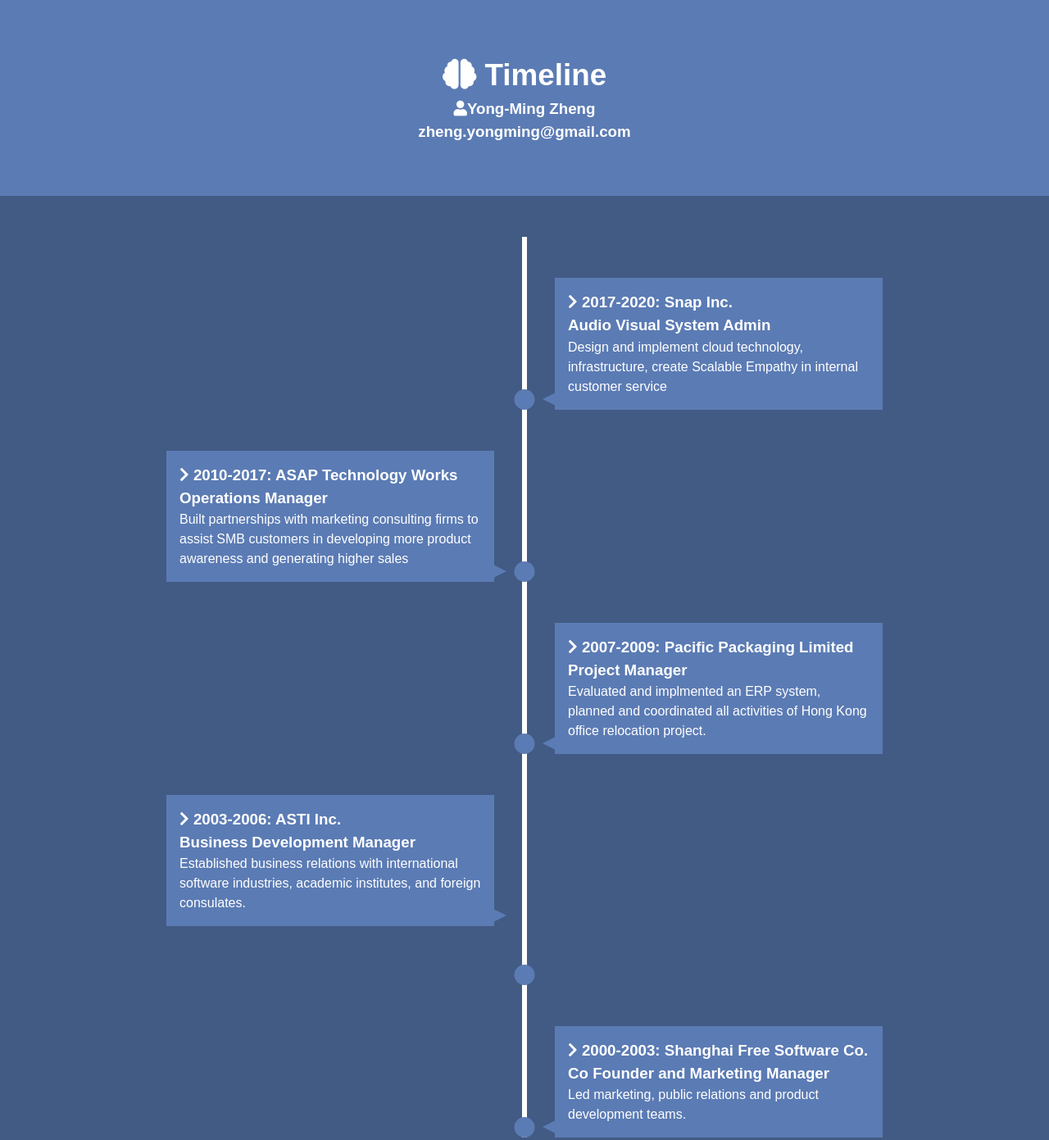
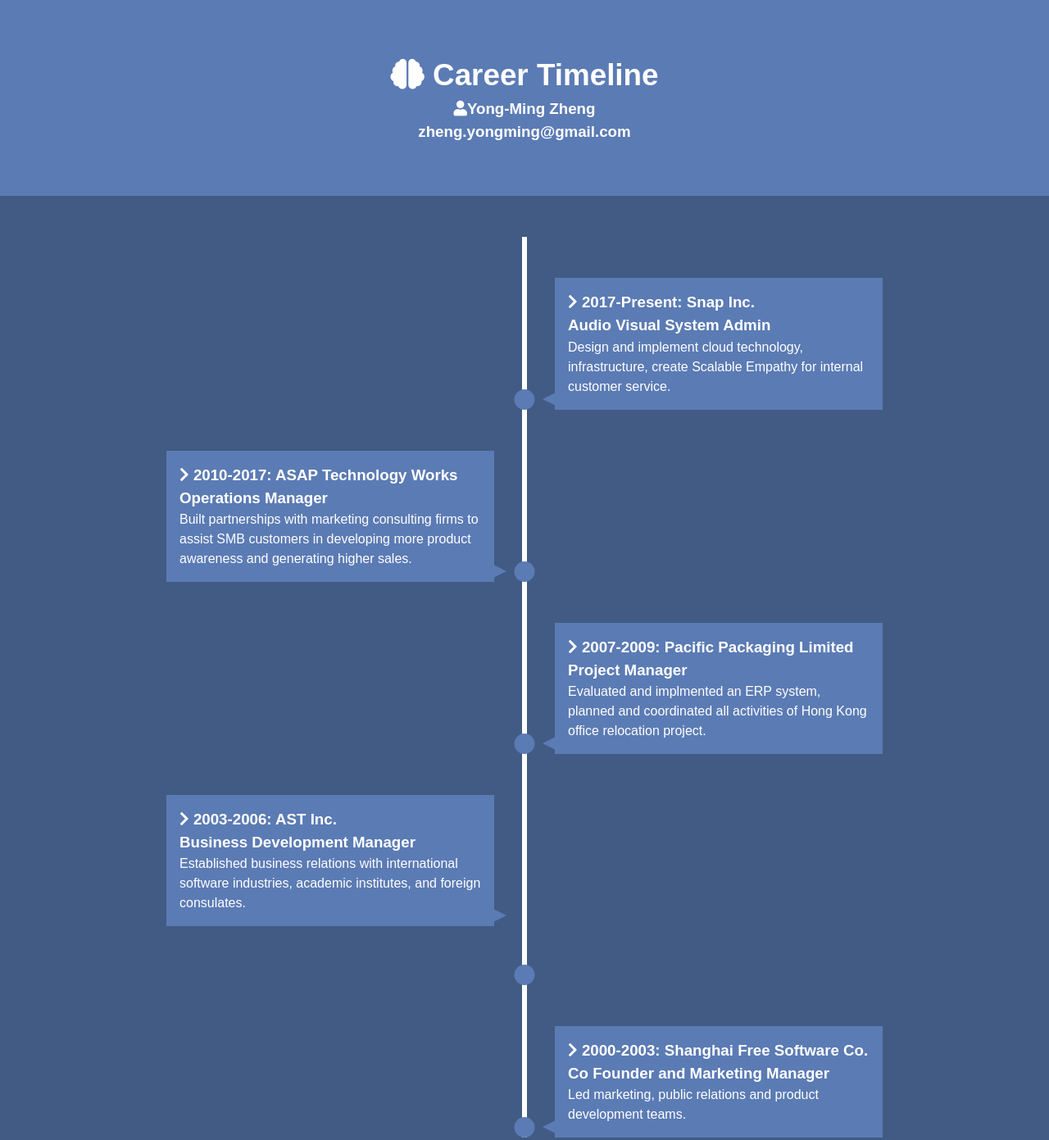
Before and after one commit to brdgcn/knowledge_timeline, a plain HTML site: page index.html in a window 1280 px wide. Shown: the top 1391 px of the page at 82% size. Drawn offline with Linux system fonts and the light colour scheme.

Commit message:
Update index.html

```diff
--- a/index.html
+++ b/index.html
@@ -18,7 +18,7 @@
       <div class="container">
         <h1>
           <i class="fas fa-brain"></i>
-          Timeline
+          Career Timeline
         </h1>
         <h3><i class="fas fa-user"></i>Yong-Ming Zheng<br />zheng.yongming@gmail.com</h3>
       </div>
@@ -30,9 +30,9 @@
           <div>
 <!-- 1 -->
             <h3>
-              <i class="fas fa-chevron-right"></i> 2017-2020: Snap Inc. <br /> Audio Visual System Admin
+              <i class="fas fa-chevron-right"></i> 2017-Present: Snap Inc. <br /> Audio Visual System Admin
             </h3>
-            <p>Design and implement cloud technology, infrastructure, create Scalable Empathy in internal customer service</p>
+            <p>Design and implement cloud technology, infrastructure, create Scalable Empathy for internal customer service.</p>
           </div>
         </li>
         <li>
@@ -41,7 +41,7 @@
             <h3>
               <i class="fas fa-chevron-right"></i> 2010-2017: ASAP Technology Works<br /> Operations Manager
             </h3>
-            <p>Built partnerships with marketing consulting firms to assist SMB customers in developing more product awareness and generating higher sales</p>
+            <p>Built partnerships with marketing consulting firms to assist SMB customers in developing more product awareness and generating higher sales.</p>
           </div>
         </li>
         <li>
@@ -56,7 +56,7 @@
         <li>
 <!--4 -->
           <div>
-            <h3><i class="fas fa-chevron-right"></i> 2003-2006: ASTI Inc. <br /> Business Development Manager</h3>
+            <h3><i class="fas fa-chevron-right"></i> 2003-2006: AST Inc. <br /> Business Development Manager</h3>
             </h3>
             <p>
               Established business relations with international software industries, academic institutes, and foreign consulates.
```
